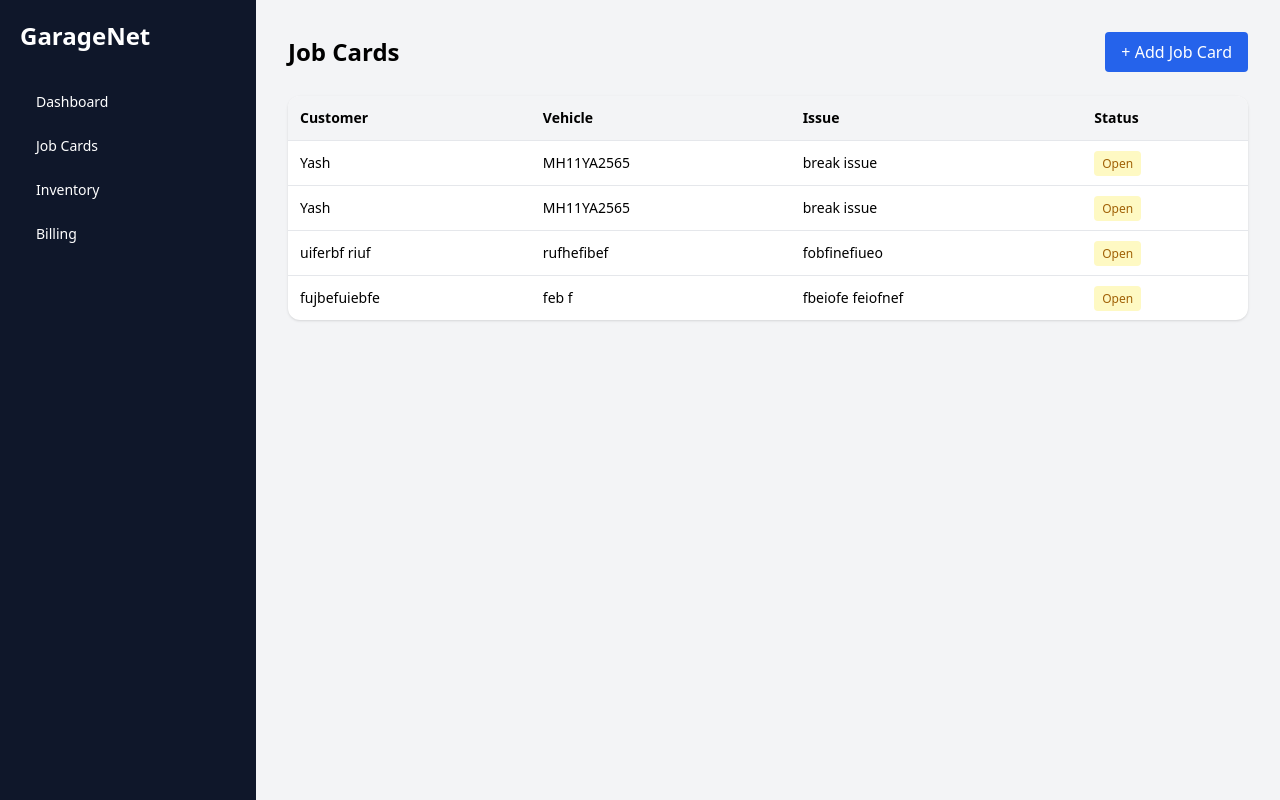
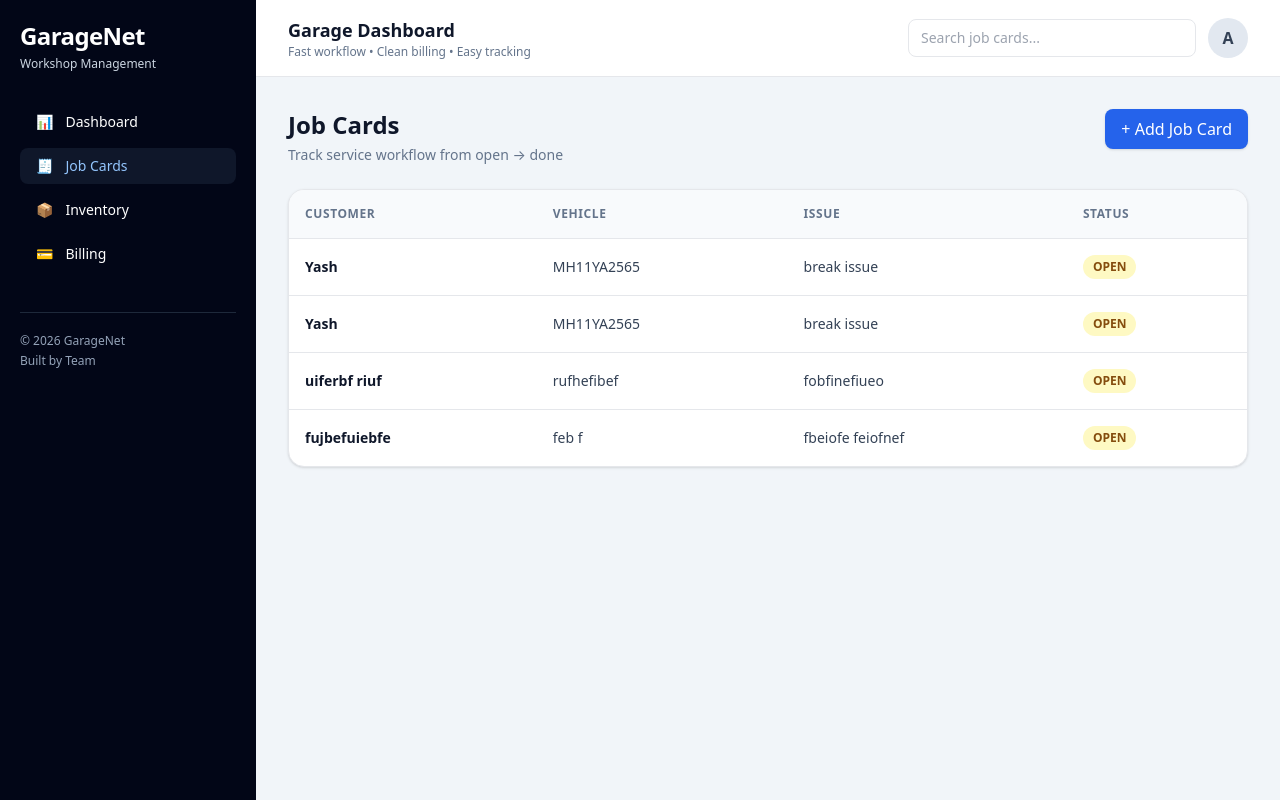
Before and after one commit to yashpanchal01/GarageNET_Project, a Django app: page /jobcards/ in a window 1280 px wide. Run offline with Django 5.2, Linux system fonts and the light colour scheme; data comes from the database, SQL or seed files in the repository; some libraries are stand-ins or nearby versions.

Commit message:
UI: premium sidebar, navbar, dashboard and job cards pages

```diff
--- a/GarageNET/core/templates/core/base.html
+++ b/GarageNET/core/templates/core/base.html
@@ -13,42 +13,72 @@
   <link rel="stylesheet" href="{% static 'css/style.css' %}">
 </head>
 
-<body class="bg-gray-100">
+<body class="bg-slate-100">
   <div class="flex min-h-screen">
 
     <!-- Sidebar -->
-    <aside class="w-64 bg-slate-900 text-white p-5">
-      <h1 class="text-2xl font-bold mb-8">GarageNet</h1>
+    <aside class="w-64 bg-slate-950 text-white p-5">
+      <div class="mb-8">
+        <h1 class="text-2xl font-extrabold tracking-tight">GarageNet</h1>
+        <p class="text-xs text-slate-300 mt-1">Workshop Management</p>
+      </div>
 
-      <ul class="space-y-2 text-sm font-medium">
-        <li>
-          <a href="/" class="block px-4 py-2 rounded hover:bg-slate-800">
-            Dashboard
+      <nav class="space-y-2 text-sm font-medium">
+        <a href="/"
+           class="flex items-center gap-3 px-4 py-2 rounded-lg hover:bg-slate-900 {% if active_page == 'dashboard' %}bg-slate-900 text-blue-300{% endif %}">
+          📊 <span>Dashboard</span>
         </a>
-        </li>
-        <li>
-          <a href="/jobcards/" class="block px-4 py-2 rounded hover:bg-slate-800">
-            Job Cards
+
+        <a href="/jobcards/"
+           class="flex items-center gap-3 px-4 py-2 rounded-lg hover:bg-slate-900 {% if active_page == 'jobcards' %}bg-slate-900 text-blue-300{% endif %}">
+          🧾 <span>Job Cards</span>
         </a>
-        </li>
-        <li>
-          <a href="/inventory/" class="block px-4 py-2 rounded hover:bg-slate-800">
-            Inventory
+
+        <a href="/inventory/"
+           class="flex items-center gap-3 px-4 py-2 rounded-lg hover:bg-slate-900 {% if active_page == 'inventory' %}bg-slate-900 text-blue-300{% endif %}">
+          📦 <span>Inventory</span>
         </a>
-        </li>
-        <li>
-          <a href="/billing/" class="block px-4 py-2 rounded hover:bg-slate-800">
-            Billing
+
+        <a href="/billing/"
+           class="flex items-center gap-3 px-4 py-2 rounded-lg hover:bg-slate-900 {% if active_page == 'billing' %}bg-slate-900 text-blue-300{% endif %}">
+          💳 <span>Billing</span>
         </a>
-        </li>
-      </ul>
+      </nav>
+
+      <div class="mt-10 border-t border-slate-800 pt-5 text-xs text-slate-400">
+        <p>© 2026 GarageNet</p>
+        <p class="mt-1">Built by Team</p>
+      </div>
     </aside>
 
     <!-- Main -->
-    <main class="flex-1 p-8">
+    <div class="flex-1">
+
+      <!-- Navbar -->
+      <header class="bg-white border-b px-8 py-4 flex items-center justify-between">
+        <div>
+          <h2 class="text-lg font-bold text-slate-900">Garage Dashboard</h2>
+          <p class="text-xs text-slate-500">Fast workflow • Clean billing • Easy tracking</p>
+        </div>
+
+        <div class="flex items-center gap-3">
+          <input
+            type="text"
+            placeholder="Search job cards..."
+            class="hidden md:block w-72 border rounded-lg px-3 py-2 text-sm focus:outline-none focus:ring-2 focus:ring-blue-400"
+          />
+          <div class="w-10 h-10 rounded-full bg-slate-200 flex items-center justify-center text-slate-700 font-bold">
+            A
+          </div>
+        </div>
+      </header>
+
+      <!-- Page container -->
+      <main class="p-8">
         {% block content %}{% endblock %}
       </main>
 
     </div>
+  </div>
 </body>
 </html>
--- a/GarageNET/core/templates/core/jobcards.html
+++ b/GarageNET/core/templates/core/jobcards.html
@@ -1,44 +1,49 @@
 {% extends "core/base.html" %}
 
 {% block content %}
-<div class="flex justify-between items-center mb-6">
-  <h2 class="text-2xl font-bold">Job Cards</h2>
+<div class="flex justify-between items-start mb-6">
+  <div>
+    <h2 class="text-2xl font-extrabold text-slate-900">Job Cards</h2>
+    <p class="text-sm text-slate-500 mt-1">Track service workflow from open → done</p>
+  </div>
 
   <a href="/jobcards/add/"
-     class="bg-blue-600 text-white px-4 py-2 rounded hover:bg-blue-700">
+     class="bg-blue-600 text-white px-4 py-2 rounded-lg hover:bg-blue-700 shadow">
     + Add Job Card
   </a>
 </div>
 
-<table class="w-full bg-white rounded-xl shadow overflow-hidden">
-  <thead class="bg-gray-100 text-left text-sm">
+<div class="bg-white rounded-2xl shadow border overflow-hidden">
+  <table class="w-full">
+    <thead class="bg-slate-50 text-left text-xs uppercase tracking-wider text-slate-500">
       <tr>
-      <th class="p-3">Customer</th>
-      <th class="p-3">Vehicle</th>
-      <th class="p-3">Issue</th>
-      <th class="p-3">Status</th>
+        <th class="p-4">Customer</th>
+        <th class="p-4">Vehicle</th>
+        <th class="p-4">Issue</th>
+        <th class="p-4">Status</th>
       </tr>
     </thead>
 
     <tbody class="text-sm">
       {% for job in jobcards %}
-    <tr class="border-t hover:bg-gray-50">
-      <td class="p-3 font-medium">{{ job.customer_name }}</td>
-      <td class="p-3">{{ job.vehicle_number }}</td>
-      <td class="p-3">{{ job.issue }}</td>
-      <td class="p-3">
-        <span class="bg-yellow-100 text-yellow-700 px-2 py-1 rounded text-xs">
-          Open
+      <tr class="border-t hover:bg-slate-50">
+        <td class="p-4 font-semibold text-slate-900">{{ job.customer_name }}</td>
+        <td class="p-4 text-slate-700">{{ job.vehicle_number }}</td>
+        <td class="p-4 text-slate-700">{{ job.issue }}</td>
+        <td class="p-4">
+          <span class="inline-flex items-center px-2.5 py-1 rounded-full text-xs font-semibold bg-yellow-100 text-yellow-800">
+            OPEN
           </span>
         </td>
       </tr>
       {% empty %}
       <tr>
-      <td colspan="4" class="p-4 text-center text-gray-500">
-        No job cards created yet
+        <td colspan="4" class="p-6 text-center text-slate-500">
+          No job cards created yet.
         </td>
       </tr>
       {% endfor %}
     </tbody>
   </table>
+</div>
 {% endblock %}
--- a/GarageNET/core/views.py
+++ b/GarageNET/core/views.py
@@ -1,34 +1,22 @@
 from django.shortcuts import render, redirect
-
 from .models import JobCard
 
+def dashboard(request):
+    return render(request, 'core/index.html', {'active_page': 'dashboard'})
 
-# ---------- DASHBOARD ----------
-def dashboard(request):
-    return render(request, 'core/index.html')
+def inventory(request):
+    return render(request, 'core/inventory.html', {'active_page': 'inventory'})
 
+def billing(request):
+    return render(request, 'core/bills.html', {'active_page': 'billing'})
 
-# ---------- INVENTORY ----------
-def inventory(request):
-    return render(request, 'core/inventory.html')
-
-# ---------- BILLING (placeholder) ----------
-def billing(request):
-     return render(request, 'core/bills.html')
-
-
-     return render(request, 'core/bills.html')
-
-
-# ---------- JOB CARDS LIST ----------
 def jobcards(request):
     jobcards = JobCard.objects.all()
     return render(request, 'core/jobcards.html', {
-        'jobcards': jobcards
+        'jobcards': jobcards,
+        'active_page': 'jobcards'
     })
 
-
-# ---------- ADD JOBCARD ----------
 def add_jobcard(request):
     if request.method == 'POST':
         JobCard.objects.create(
@@ -38,5 +26,4 @@ def add_jobcard(request):
         )
         return redirect('jobcards')
 
-    # GET request
-    return render(request, 'core/add_jobcard.html')
+    return render(request, 'core/add_jobcard.html', {'active_page': 'jobcards'})
```
Also changed, not shown: GarageNET/core/templates/core/add_jobcard.html (+21 -10 lines), GarageNET/core/templates/core/index.html (+21 -14 lines). Lines whose indentation alone changed are shown as unchanged.
